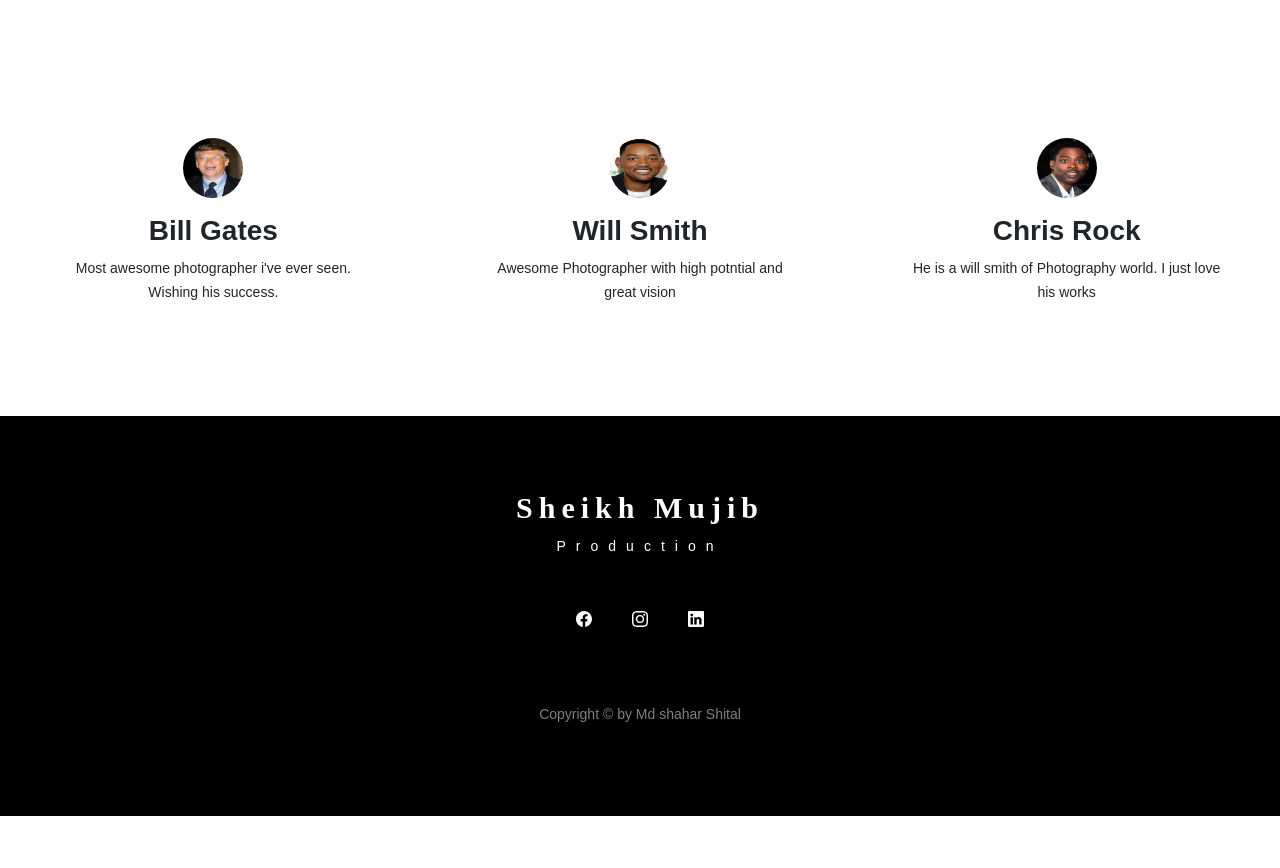
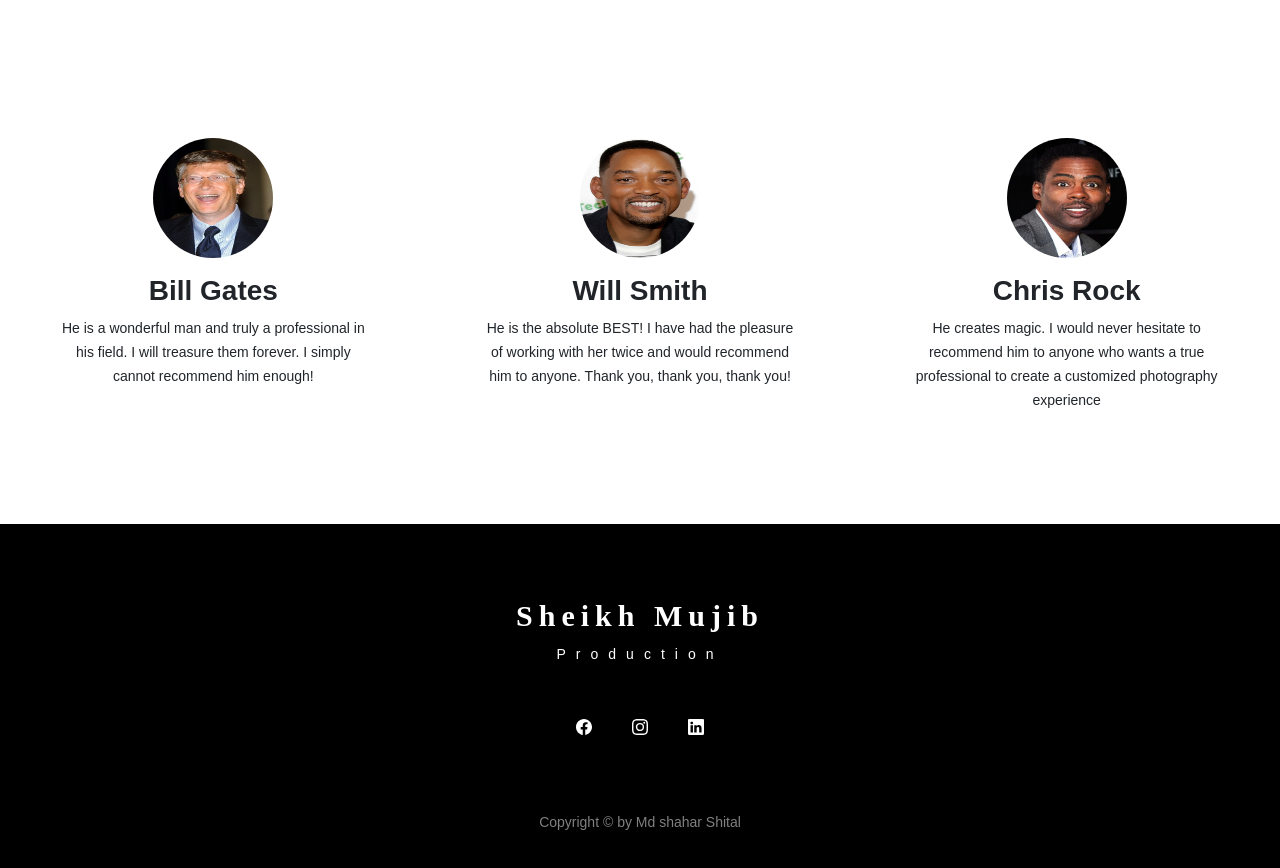
Before and after one commit to mdsaharshital/wild-photographer-react-auth, a React (Create React App) app: page / in a window 1280 px wide. Shown: the part 1720-2588 px from the top of the page. Before the commit the page ends 2536 px from the top, so only its background shows below. Built offline with nearby package versions, Linux system fonts and the light colour scheme; no server answers.

Commit message:
img transition done

```diff
--- a/src/Pages/Home/Testimony/Testimony.js
+++ b/src/Pages/Home/Testimony/Testimony.js
@@ -11,19 +11,19 @@
       id: 1,
       img: billGates,
       name: "Bill Gates",
-      desc: "Most awesome photographer i've ever seen. Wishing his success.",
+      desc: "He is a wonderful man and truly a professional in his field. I will treasure them forever. I simply cannot recommend him enough!",
     },
     {
       id: 2,
       img: willSmith,
       name: "Will Smith",
-      desc: "Awesome Photographer with high potntial and great vision",
+      desc: "He is the absolute BEST! I have had the pleasure of working with her twice and would recommend him to anyone. Thank you, thank you, thank you!",
     },
     {
       id: 3,
       img: chrisRock,
       name: "Chris Rock",
-      desc: "He is a will smith of Photography world. I just love his works",
+      desc: "He creates magic. I would never hesitate to recommend him to anyone who wants a true professional to create a customized photography experience",
     },
   ];
   return (
--- a/src/Pages/Home/TestimonyCard/TestimonyCard.js
+++ b/src/Pages/Home/TestimonyCard/TestimonyCard.js
@@ -9,8 +9,8 @@
         <div className="mx-auto all-cards" style={{ width: "320px" }}>
           <img
             src={img}
-            width="60"
-            height="60"
+            width="120"
+            height="120"
             className="card-img-cont rounded-circle mx-auto d-block"
             alt=""
           />
```
